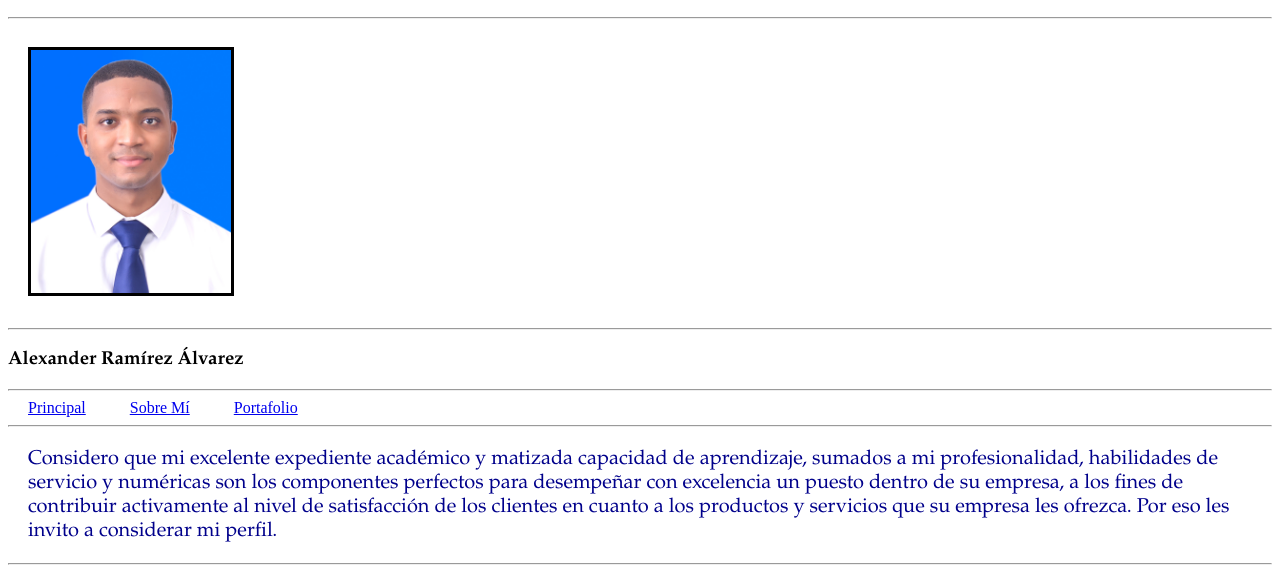
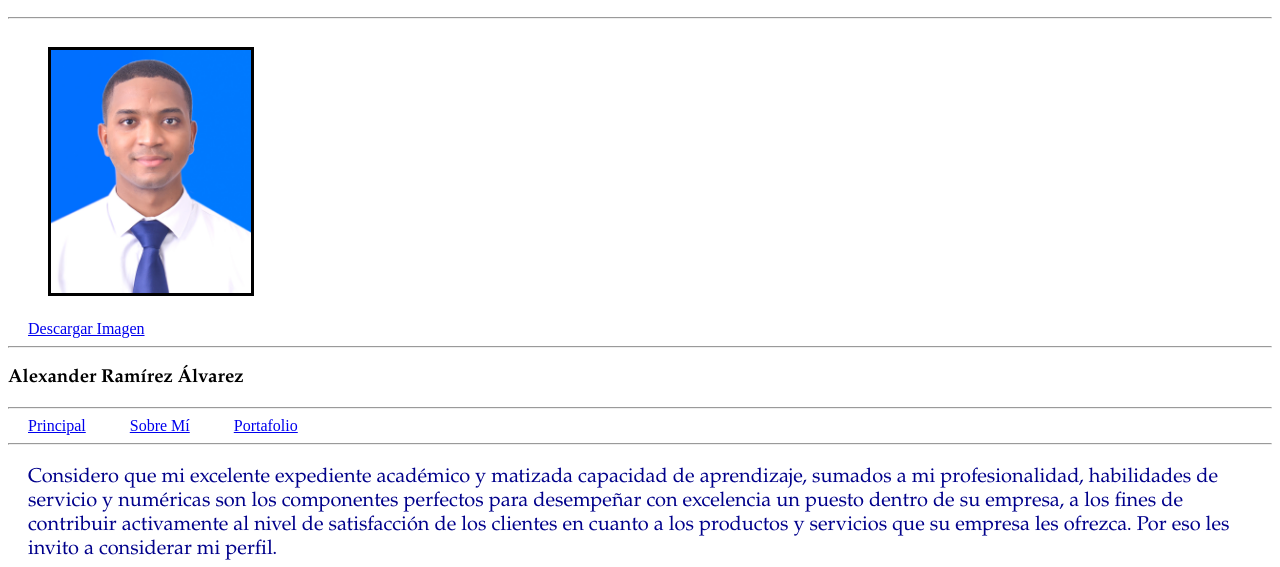
Before and after one commit to AlexRamAlv/DesarrolloMiPaginaWEB, a plain HTML site: page Index.html in a window 1280 px wide. Shown: the part 61-628 px from the top of the page. Drawn offline with Linux system fonts and the light colour scheme.

Commit message:
Se añadió enlace de descarga y se encerró la imagen en una etiqueta <a>. Revisar enlace de descarga ya que no funciona

```diff
--- a/Index.html
+++ b/Index.html
@@ -17,7 +17,13 @@
   <h1>Bienvenido a mi página web</h1>
   <hr/>
 
-  <img id="perfil"src="imagenes/Alexander.R.jpg" alt="Foto de perfil" title="Alexander Ramírez" width="200"/>
+  <a href="imagenes/Alexander.R.jpg">
+    <img id="perfil"src="imagenes/Alexander.R.jpg" alt="Foto de perfil" title="Alexander Ramírez" width="200"/>
+  </a>
+
+  <br/>
+
+  <a href="imagenes/Alexander.R.jpg" download="imagenes/Alexander.R.jpg">Descargar Imagen</a>
 
   <hr/>
 
```
